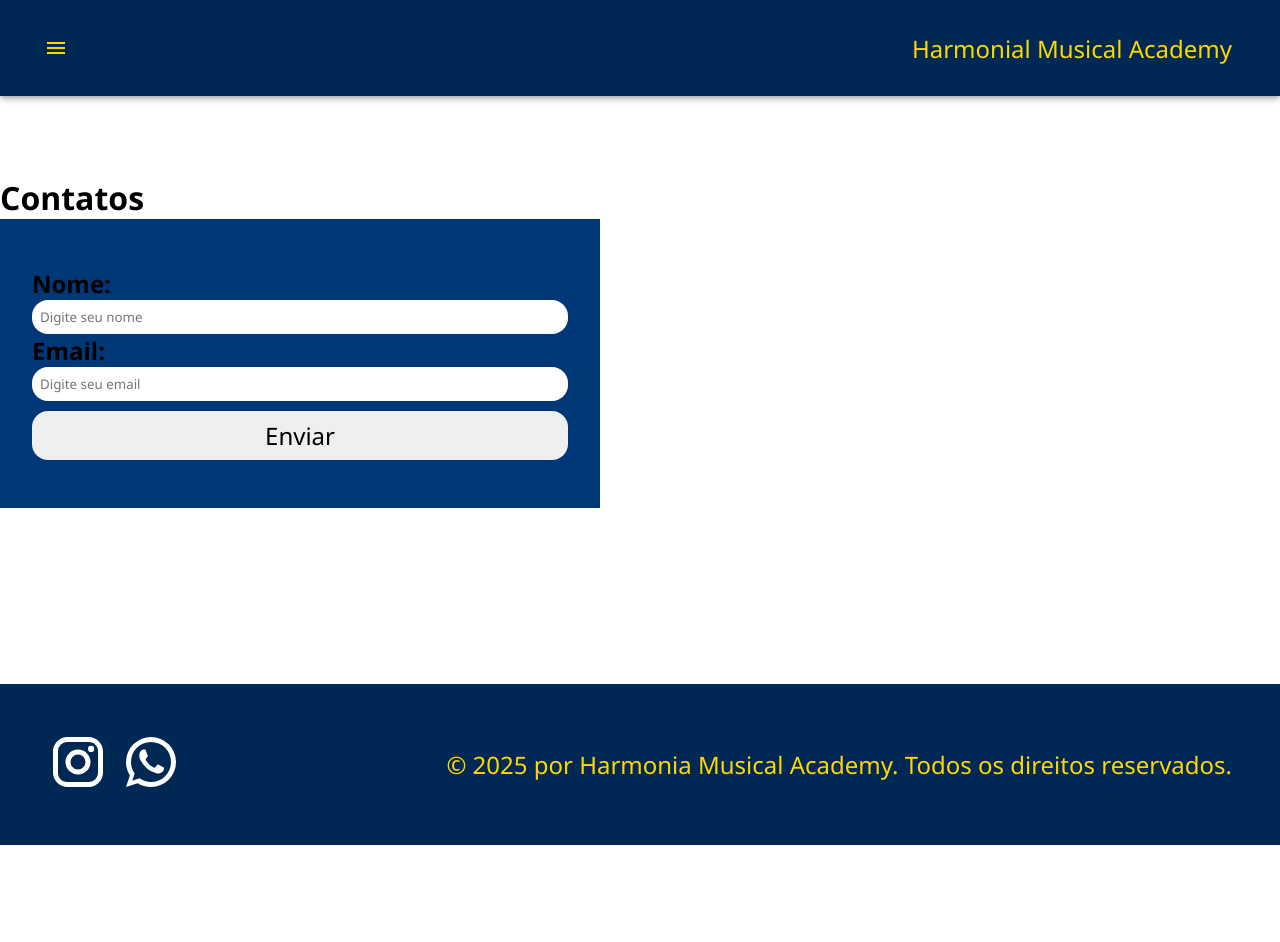
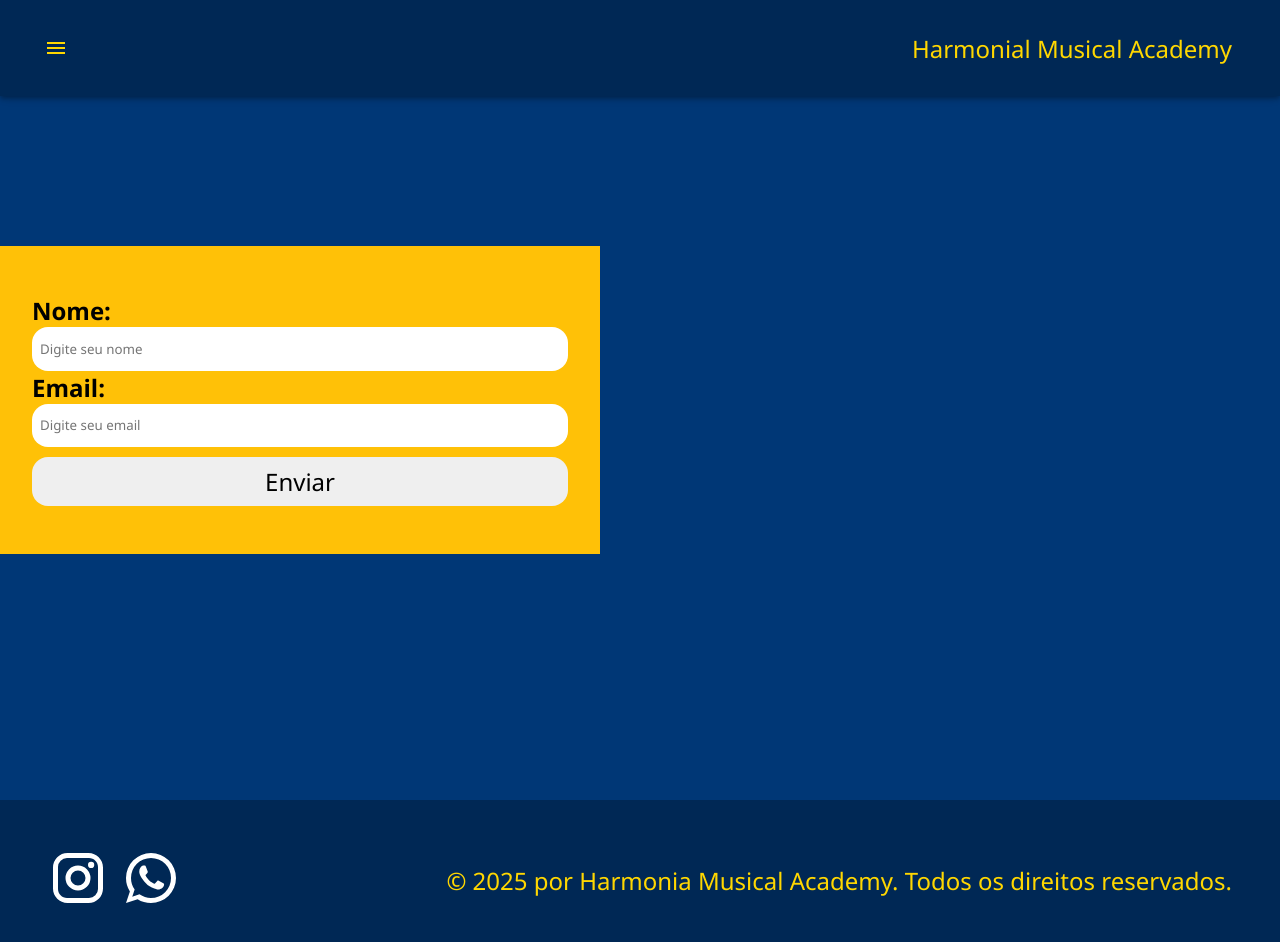
Before and after one commit to caio1213pgm/HarmoniaMusicalAcademy-LandigPage, a React (Vite) app: page /contatos in a window 1280 px wide. Shown: the top 942 px of the page. Before the commit the page ends 845 px from the top, so only its background shows below. Built offline with nearby package versions, Linux system fonts and the light colour scheme.

Commit message:
Edit css from the inicio and contatos

```diff
--- a/src/index.css
+++ b/src/index.css
@@ -52,7 +52,7 @@
 
 
 .inputForm{
-  padding: 0.5rem;
+  padding: 0.8rem 0.5rem;
   border-radius: 1rem;
   border: none;
 }
@@ -65,7 +65,7 @@
   border: none;
 }
 .Formulario{
-  background: #003776;
+  background: #FFC107;
   display: flex;
   flex-direction: column;
   width: 600px;
@@ -76,7 +76,8 @@
   font-weight: 600;
 }
 .container{
-  width: 100%;
+  height: 100vh;
+  align-content: center;
 }
 
 
@@ -145,6 +146,7 @@
     font-size: 1.4rem;
   }
 }
+
 .textoCard{
   text-align: center;
   font-size: 2.5rem;
@@ -190,6 +192,7 @@
 .testimonialContainer{
   width: 100%;
   height: 70vh;
+  margin-bottom: 9rem;
 }
 
 .testimonialContainer2{
@@ -197,7 +200,7 @@
   background-repeat: no-repeat;
   background-size: cover;
   background-position: center center;
-  height: 70vh;
+  height: 90vh;
   width: 100%;
   position: absolute;
   z-index: -2;
@@ -206,20 +209,20 @@
   background-color: #00000098;
   position: absolute;
   width: 100%;
-  height: 70vh;
+  height: 90vh;
   z-index: -1;
 }
 .testimonialTXT{
   display: flex;
   justify-content: center;
-  padding: 6% 0 0 0;
+  padding: 4% 0 0 0;
   width: 100%;
   font-size: 2rem;
   color: #fff;
 }
 .testimonialContent{
-  display: grid;
-  grid-template-columns: repeat(3, 1fr);
+  display: flex;
+  flex-wrap: wrap;
   padding: 1rem;
   justify-content: center;
   margin-top: 1rem;
@@ -227,13 +230,16 @@
 }
 .testimonialCard{
   background:#f0f0f0ff ;
+  text-align: center;
   padding: 1.5rem 1rem;
   box-shadow: 7px 7px 7px -3px rgba(0,0,0,0.3);
   border-radius: 1rem;
+  width: 600px;
 
   h4{
     display: flex;
     align-items: center;
+    justify-content: center;
     gap: 10px;
     font-size: 1.7rem
   }
@@ -265,6 +271,10 @@
   color: #fff;
 }
 
+.bodyContatos{
+  background-color: #003776;
+}
+
 
 @media only screen and (max-width: 1024px){
   .teste{
--- a/src/pages/ContatosPage.tsx
+++ b/src/pages/ContatosPage.tsx
@@ -4,26 +4,11 @@ import Header from "../components/Header";
 
 function ContatosPage(){
     return (
-        <div>
+        <div className="bodyContatos">
             <Header/>
-            <br />
-            <br />
-            <br />
-            <br />
-            <br />
-            <br />
-            <br />
-            <br />
-            <h1>Contatos</h1>
-            <div className="container"><Formulario/></div>
-            <br />
-            <br />
-            <br />
-            <br />
-            <br />
-            <br />
-            <br />
-            <br />
+            <div className="container">
+                <Formulario/>
+            </div>
             <Footer/>
         </div>
     )
```
